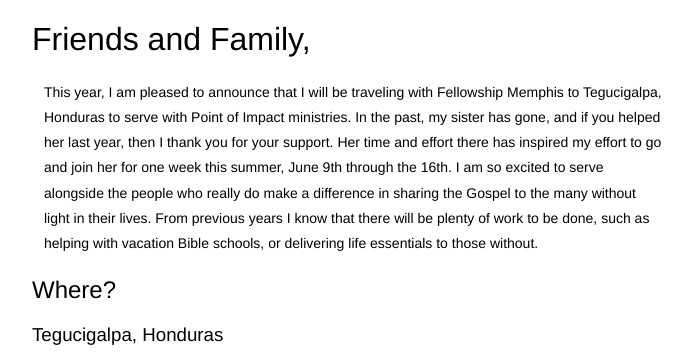
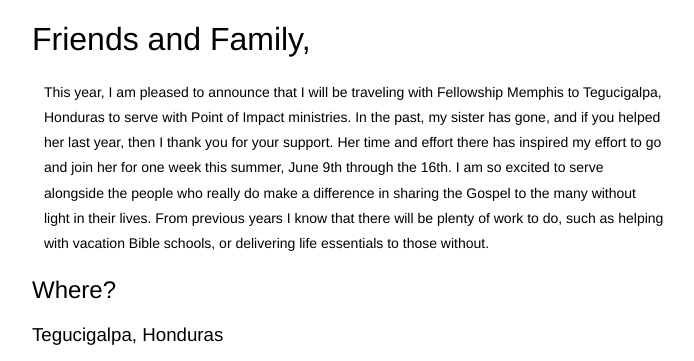
Before and after one commit to 128keaton/.com, a Jekyll site: the page built from _pages/honduras.md, in a window 1280 px wide, cut to the strip 0-361 px from the top of the page. Shown: the whole strip, without its empty margins (76-770 px from the left). Built offline with Jekyll 4.4.1, drawn with Linux system fonts in a browser that asks for light colours.

Commit message:
Updating to 128keaton/128keaton.com@1951ad793fe3b4488a92d630ac28b4105592e070.

```diff
--- a/_pages/honduras.md
+++ b/_pages/honduras.md
@@ -4,7 +4,7 @@ layout: custom
 permalink: "/honduras/"
 ---
 # Friends and Family,
-This year, I am pleased to announce that I will be traveling with Fellowship Memphis to Tegucigalpa, Honduras to serve with Point of Impact ministries. In the past, my sister has gone, and if you helped her last year, then I thank you for your support. Her time and effort there has inspired my effort to go and join her for one week this summer, June 9th through the 16th. I am so excited to serve alongside the people who really do make a difference in sharing the Gospel to the many without light in their lives. From previous years I know that there will be plenty of work to be done, such as helping with vacation Bible schools, or delivering life essentials to those without.
+This year, I am pleased to announce that I will be traveling with Fellowship Memphis to Tegucigalpa, Honduras to serve with Point of Impact ministries. In the past, my sister has gone, and if you helped her last year, then I thank you for your support. Her time and effort there has inspired my effort to go and join her for one week this summer, June 9th through the 16th. I am so excited to serve alongside the people who really do make a difference in sharing the Gospel to the many without light in their lives. From previous years I know that there will be plenty of work to do, such as helping with vacation Bible schools, or delivering life essentials to those without.
 
 ## Where?
 ### Tegucigalpa, Honduras
```
